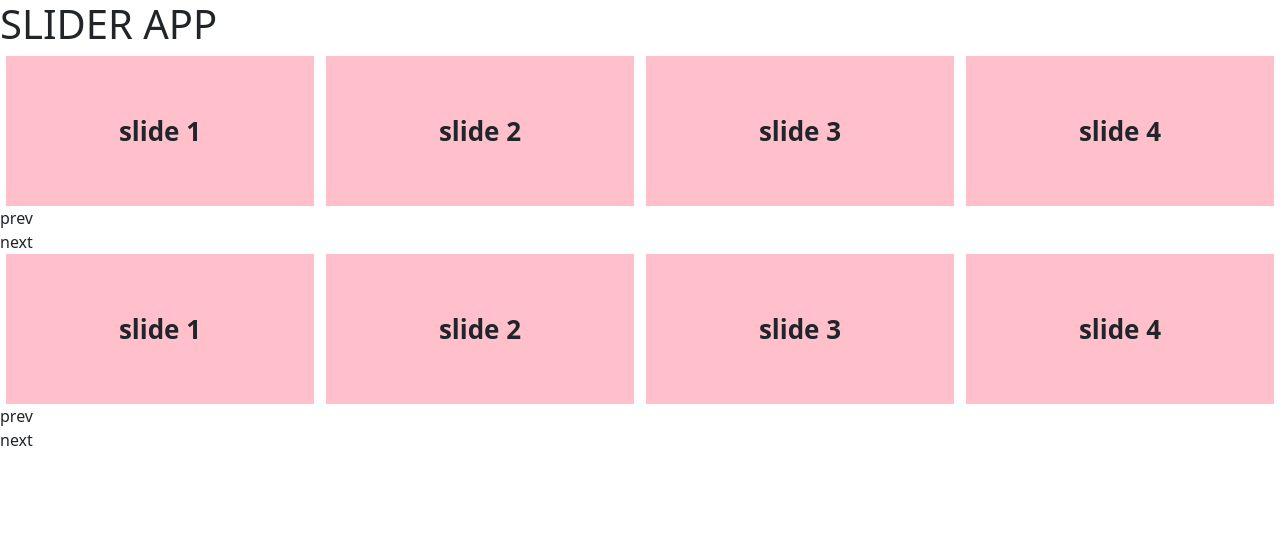
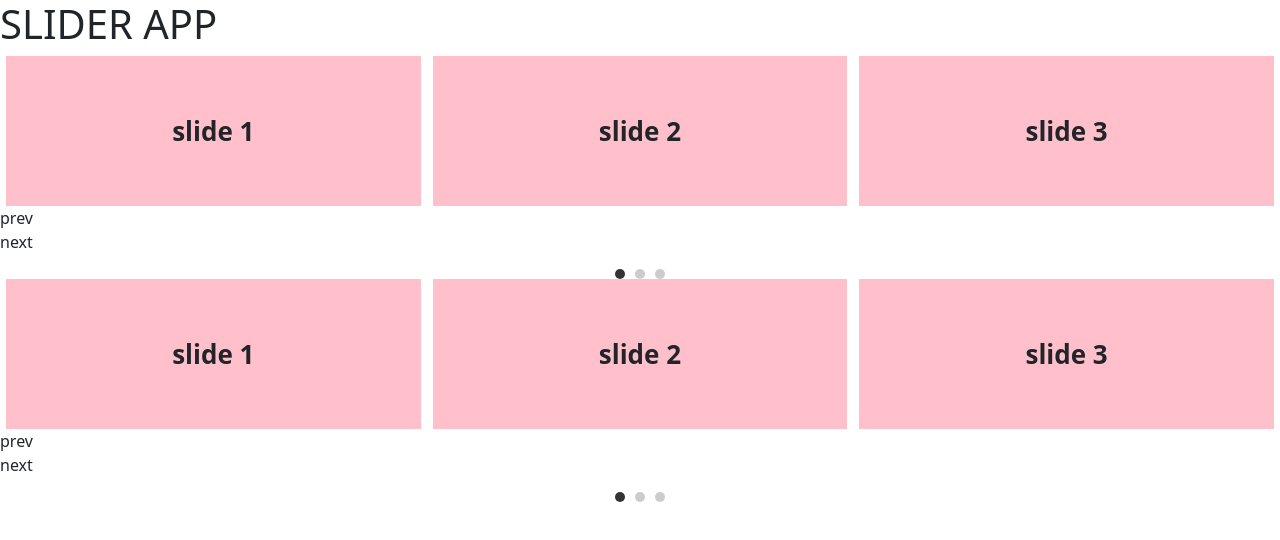
Before and after one commit to nayerasami/reusable-slider, an Angular app: page /home in a window 1280 px wide. Shown: the top 540 px of the page. Built offline with nearby package versions, Linux system fonts and the light colour scheme.

Commit message:
fix single row infintescroll

```diff
--- a/src/app/components/home/home.component.ts
+++ b/src/app/components/home/home.component.ts
@@ -14,21 +14,16 @@ export class HomeComponent {
   responsiveOptions: ResponsiveConfig[] = [
       {
         breakpoint: '1400px',
-      numVisible: 4,
+        numVisible: 3,
         numScroll: 3
       },
       {
-      breakpoint: '1199px',
-      numVisible: 3,
-      numScroll: 1
+        breakpoint: '992px',
+        numVisible: 2.2,
+        numScroll: 2
       },
       {
-      breakpoint: '767px',
-      numVisible: 2,
-      numScroll: 1
-    },
-    {
-      breakpoint: '575px',
+        breakpoint: '768',
         numVisible: 1,
         numScroll: 1
       }
@@ -39,10 +34,10 @@ export class HomeComponent {
     autoplay: false,
     autoplaySpeed: 3000,
     indicators: true,
-    infiniteScroll: false,
+    infiniteScroll: true,
     // isDraggable: false,
-    // numberOfVisibleItems: 4,
-    // stepSize:3,
+    numberOfVisibleItems: 4,
+    stepSize: 3,
     //spaceBetween:50,
     // rtl: true,
     animation: 'ease-in-out',
@@ -59,7 +54,7 @@ export class HomeComponent {
     { id: 4, name: 'slide 4' },
     { id: 5, name: 'slide 5' },
     { id: 6, name: 'slide 6' },
-   // { id: 7, name: 'slide 7' },
+    { id: 7, name: 'slide 7' },
    // { id: 8, name: 'slide 8' },
     // { id: 9, name: 'slide 9' },
     // { id: 10, name: 'slide 10' },
--- a/src/app/components/slider/slider.component.scss
+++ b/src/app/components/slider/slider.component.scss
@@ -33,8 +33,8 @@
         inset-inline-end: 20px;
       }
     }
-
-    .slider-indicators {
+  }
+     .slider-indicators {
       display: flex;
       justify-content: center;
       margin-top: 15px;
@@ -51,5 +51,4 @@
         }
       }
     }
-  }
 }
--- a/src/app/components/slider/slider.component.ts
+++ b/src/app/components/slider/slider.component.ts
@@ -227,7 +227,7 @@ export class SliderComponent implements OnInit {
   }
 
   calculateSliderPosition() {
-    const itemWidth = 100 / this.sliderOptions.numberOfVisibleItems;
+    const itemWidth = 100 / this.numberOfVisibleItems;
     this.translateX = this.isRTL ? (this.translateX = +(this.currentIndex * itemWidth)) : (this.translateX = -(this.currentIndex * itemWidth));
   }
 
@@ -246,7 +246,6 @@ export class SliderComponent implements OnInit {
       this.stepSize = this.sliderOptions.stepSize;
     } else {
       let selectedConfig = null;
-      console.log(this.sortedResponsiveOptons, ' sorted responsive config')
       for (let config of this.sortedResponsiveOptons) {
         const breakpoint = parseInt(config.breakpoint.replace('px', ''), 10);
         if (width > breakpoint) {
@@ -260,21 +259,27 @@ export class SliderComponent implements OnInit {
         this.numberOfVisibleItems = selectedConfig.numVisible;
         this.stepSize = selectedConfig.numScroll;
       }
+      console.log('selectedConfig', selectedConfig);
+      console.log('width', width);
+
     }
     this.calculateIndicators();
     this.handleInfiniteScrollSliderItems();
 
-    // if (!this.isInfiniteScroll && this.currentIndex > this.maxCurrentIndex) {
-    //   this.currentIndex = 0;
-    //   this.calculateSliderPosition();
-    // }
+    if (!this.isInfiniteScroll && this.currentIndex > this.maxCurrentIndex) {
+      this.currentIndex = 0;
+      this.calculateSliderPosition();
+    }
     this.cdr.detectChanges();
   }
 
   slideFinite(direction: 'forward' | 'backward'): void {
     const dir = this.isRTL ? -1 : 1;
     const movement = direction === 'forward' ? 1 : -1;
+    console.log('number of visible itemss' , this.numberOfVisibleItems);
+    console.log('step sizee',this.stepSize);
     const newIndex = this.currentIndex + dir * this.stepSize * movement;
+
     if (newIndex >= 0 && newIndex <= this.maxCurrentIndex) {
       this.currentIndex = newIndex;
       this.calculateSliderPosition();
@@ -284,9 +289,9 @@ export class SliderComponent implements OnInit {
   handleSingleRowInfiniteLoop() {
     if (this.sliderItems.length < this.numberOfVisibleItems) return;
     if (this.currentIndex >= this.sliderItems.length - this.numberOfVisibleItems) {
-      this.currentIndex = this.numberOfVisibleItems;
+        this.currentIndex = this.currentIndex - this.clonedSliderItems.length;
     } else if (this.currentIndex < this.numberOfVisibleItems) {
-      this.currentIndex = this.sliderItems.length - 2 * this.numberOfVisibleItems;
+        this.currentIndex = this.numberOfVisibleItems + this.clonedSliderItems.length - (this.numberOfVisibleItems - this.currentIndex);
     }
   }
 
```
Lines whose indentation alone changed are shown as unchanged.
